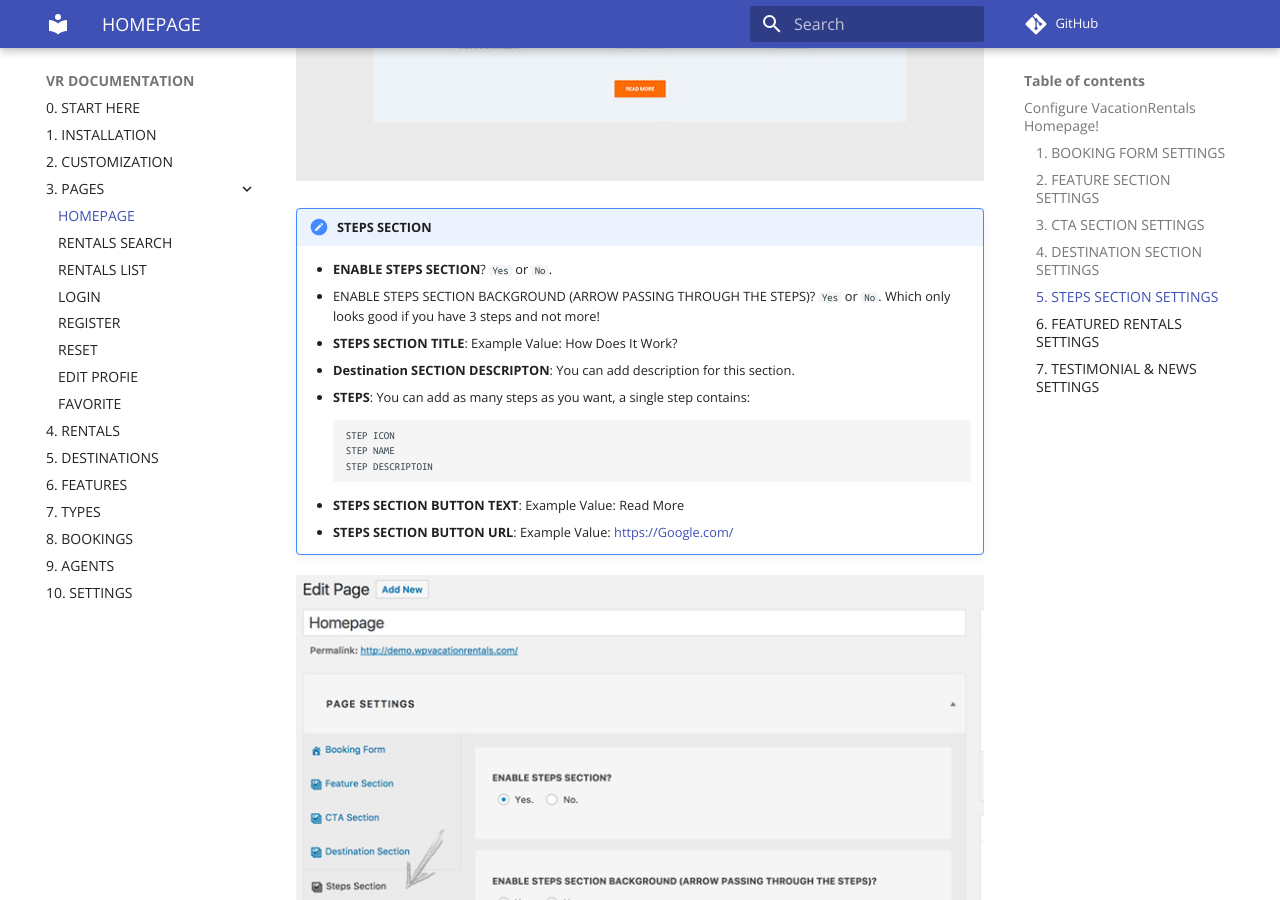
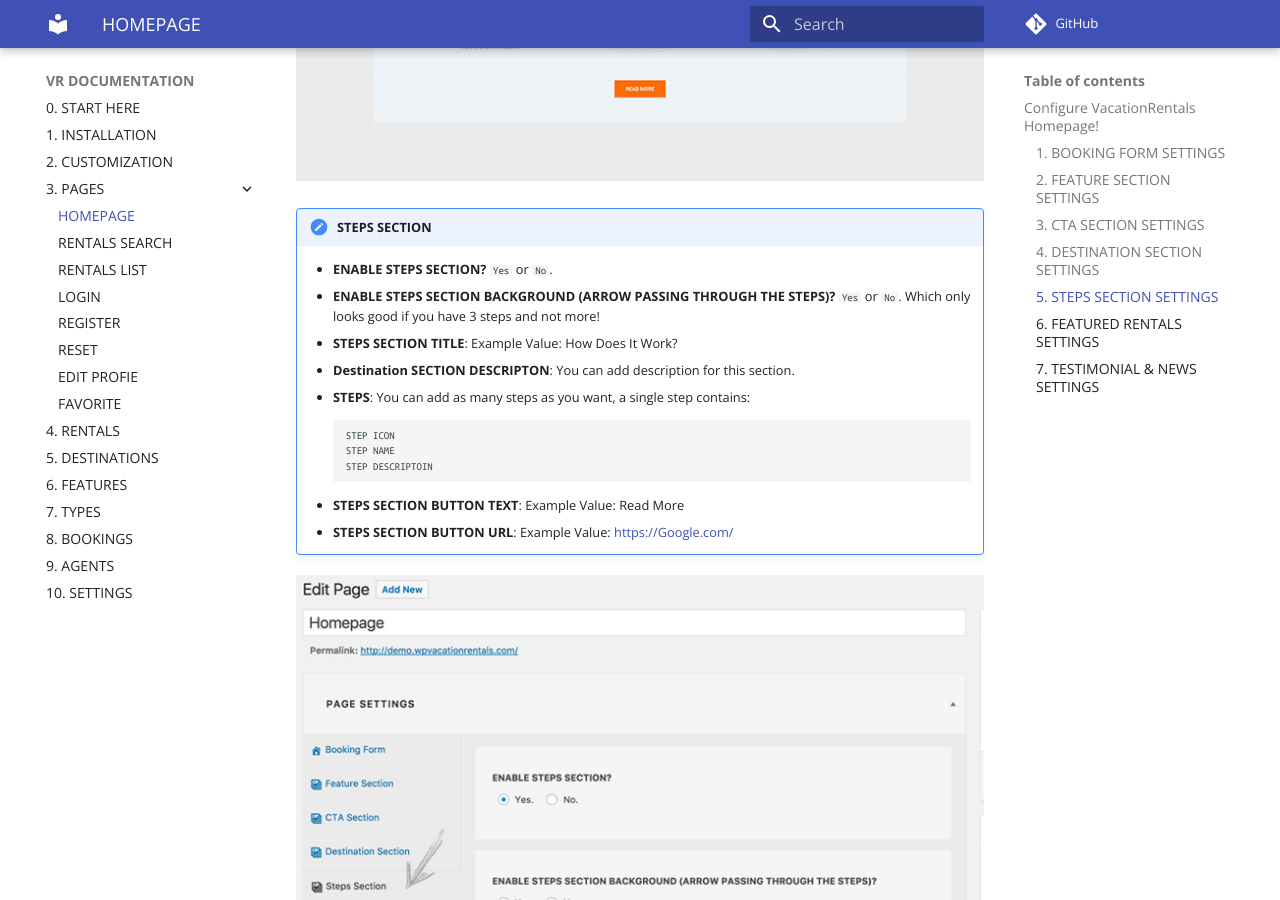
Before and after one commit to ahmadawais/VRDOC, an MkDocs documentation site: the page built from docs/homepage.md, in a window 1280 px wide and 900 px high, scrolled down 11393 px. Built offline with MkDocs 1.6.1 and Material for MkDocs 9.7.7, drawn with Linux system fonts in a browser that asks for light colours; comment, search, counter and statistics services are not loaded; old or Windows-style settings are respelled for this version of MkDocs; some of the changed text lies outside the part shown.

Commit message:
UPDATE Code Base
Improved the overall code base certain punctuation errors.

```diff
--- a/docs/homepage.md
+++ b/docs/homepage.md
@@ -112,8 +112,8 @@
 
 !!!summary "STEPS SECTION"
 
-    - **ENABLE STEPS SECTION**? `Yes` or `No`.
-    - ENABLE STEPS SECTION BACKGROUND (ARROW PASSING THROUGH THE STEPS)? `Yes` or `No`. Which only looks good if you have 3 steps and not more!
+    - **ENABLE STEPS SECTION?** `Yes` or `No`.
+    - **ENABLE STEPS SECTION BACKGROUND (ARROW PASSING THROUGH THE STEPS)?** `Yes` or `No`. Which only looks good if you have 3 steps and not more!
     - **STEPS SECTION TITLE**: Example Value: How Does It Work?
     - **Destination SECTION DESCRIPTON**: You can add description for this section.
     - **STEPS**: You can add as many steps as you want, a single step contains:
@@ -136,7 +136,7 @@
 
 !!!summary "FEATURED RENTALS SECTION"
 
-    - **ENABLE FEATURED RENTALS SECTION**? `Yes` or `No`.
+    - **ENABLE FEATURED RENTALS SECTION?** `Yes` or `No`.
     - **FEATURED RENTALS SECTION TITLE**: Example Value: Featured Rentals
     - **FEATURED RENTALS DESCRIPTON**: You can add description for this section.
     - **FEATURED RENTALS**: You can add 2, 4, 6, 8, or 10 featured rentals.
@@ -151,7 +151,7 @@
 
 !!!summary "TESTIMONIAL & NEWS SECTION"
 
-    - **ENABLE TESTIMONIAL & NEWS SECTION**? `Yes` or `No`.
+    - **ENABLE TESTIMONIAL & NEWS SECTION?** `Yes` or `No`.
     - **TESTIMONIAL & NEWS SECTION TITLE**: Example Value: HAPPY CUSTOMERS!
     - **TESTIMONIALS**: You can add as many testimonials as you want. Each testimonial has:
 
```
